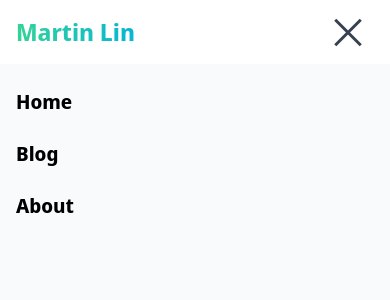
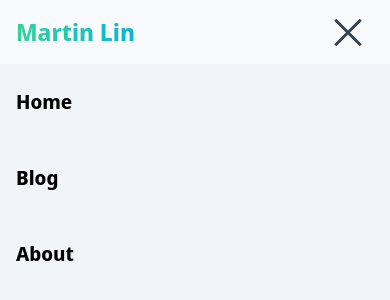
Before and after one commit to ChengYiLin/MTCode, a Next.js app: page / in a window 390 px wide. Both pictures are taken after a click on the element 348 px from the left and 32 px from the top of the page. Shown: the top 300 px of the page. Built offline with nearby package versions, Linux system fonts and the light colour scheme.

Commit message:
fix: Fix the Mobile Navbar availale click range

```diff
--- a/src/components/Layout/Header.tsx
+++ b/src/components/Layout/Header.tsx
@@ -21,7 +21,7 @@ const Header: FC = () => {
     const [isOpenMobileMenu, setIsOpenMobileMenu] = useState(false);
 
     return (
-        <header className="sticky top-0 left-0 right-0 h-16 ">
+        <header className="sticky top-0 left-0 right-0 h-16 bg-slate-50">
             <div className="container mx-auto flex h-full px-4 sm:px-0">
                 {/* Logo */}
                 <div className="flex items-center">
@@ -57,20 +57,22 @@ const Header: FC = () => {
             </div>
             {/* Mobile Nav */}
             <div
-                className={`absolute inset-x-0 h-[calc(100vh-64px)] bg-slate-50 ${
-                    isOpenMobileMenu ? "block" : "hidden"
+                className={`absolute inset-x-0 h-[calc(100vh-64px)] bg-slate-100 transition-all ${
+                    isOpenMobileMenu ? "block opacity-100" : "none opacity-0"
                 }`}
             >
-                <nav className="container mx-auto px-4">
+                <nav className="container mx-auto">
                     <ul>
                         {navItemsList.map((navItem) => (
                             <li
                                 key={navItem.navItemNode}
-                                className="my-6 cursor-pointer text-xl font-bold hover:text-emerald-500"
+                                className="cursor-pointer text-xl font-bold hover:text-emerald-500"
                                 onClick={() => setIsOpenMobileMenu(false)}
                             >
                                 <Link href={navItem.link}>
-                                    <a>{navItem.navItemNode}</a>
+                                    <a className="block px-4 py-6">
+                                        {navItem.navItemNode}
+                                    </a>
                                 </Link>
                             </li>
                         ))}
```
